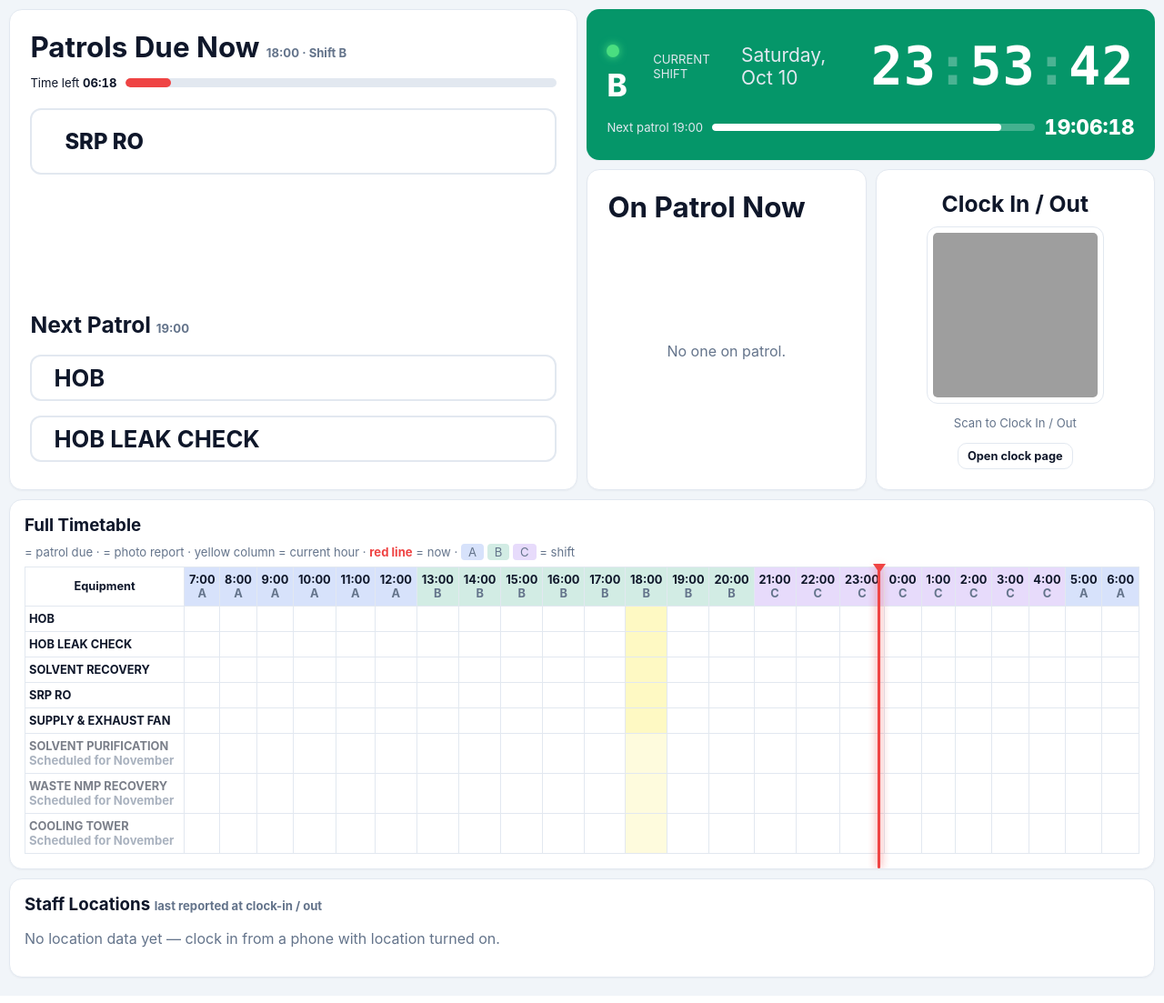
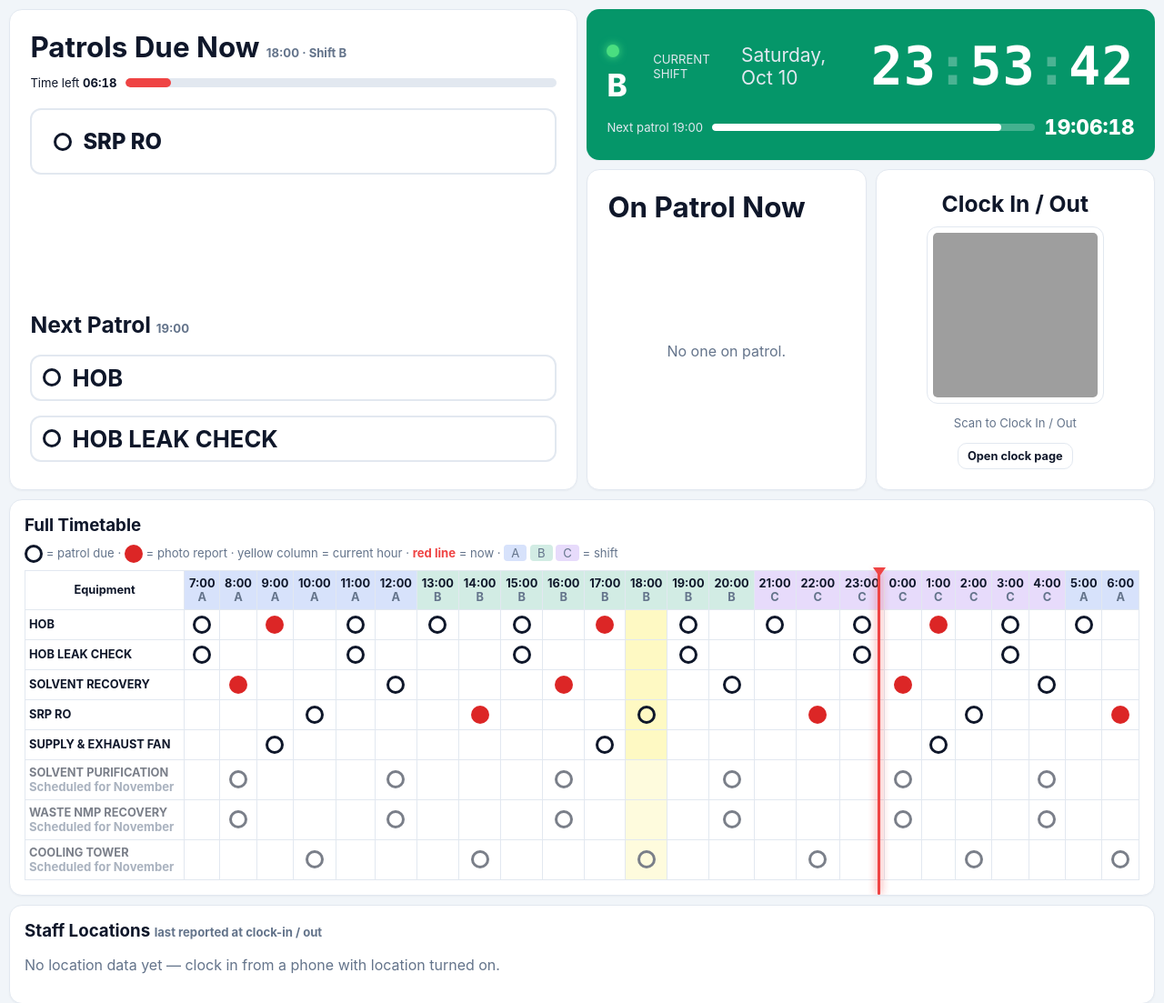
Before and after one commit to jungg181/patrol-timetable, a Flask app: page / in a window 1280 px wide. Shown: the part 57-1160 px from the top of the page at 91% size. Run offline with Flask 3, Linux system fonts and the light colour scheme; grey boxes are pictures that could not be loaded.

Commit message:
Fixed-size CSS dots instead of font glyphs

```diff
--- a/static/style.css
+++ b/static/style.css
@@ -40,9 +40,9 @@ table.grid{font-size:.8rem}
 table.grid th,table.grid td{text-align:center;padding:6px 4px;
   border:1px solid var(--line)}
 table.grid td.cell{cursor:pointer;user-select:none;min-width:44px;height:38px}
-.circle{font-size:1.5rem;line-height:1;vertical-align:middle}
-.circle.normal{color:var(--ink)}
-.circle.photo{color:#dc2626;font-weight:800}
+.dot{display:inline-block;width:20px;height:20px;border-radius:50%;vertical-align:middle;flex:none}
+.dot.hollow{border:3px solid #0f172a;background:transparent}
+.dot.solid{background:#dc2626}
 tr.dim{opacity:.55}
 .timeline{display:flex;gap:3px;margin:8px 0}
 .timeline .seg{flex:1;height:34px;border-radius:6px;position:relative;
```
